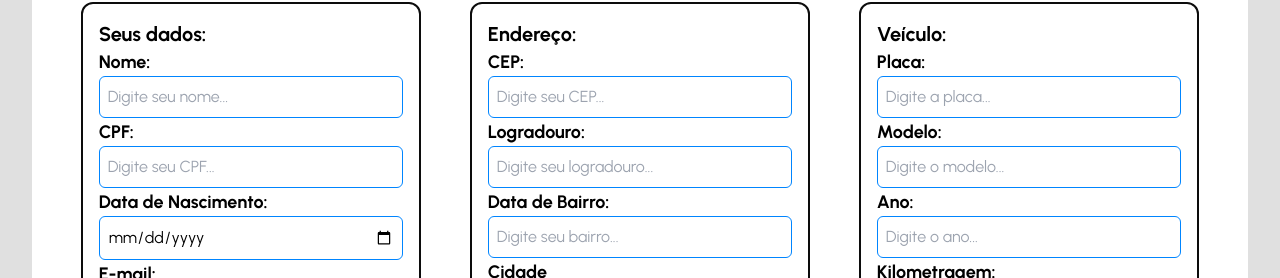
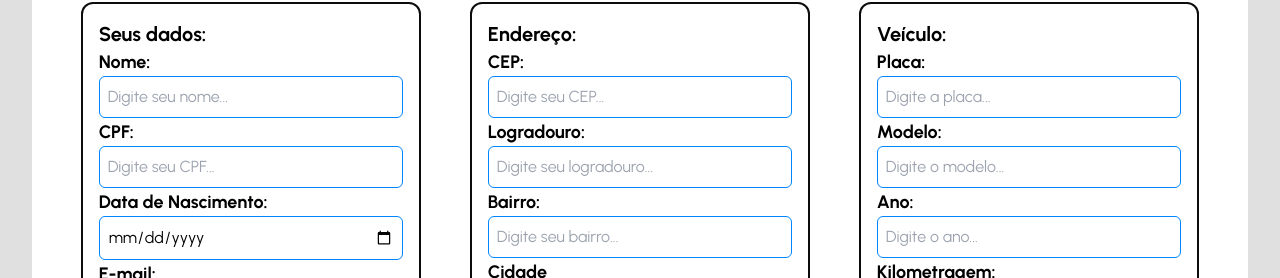
Before and after one commit to tcguus/Sprint4, a Next.js app in the folder sprint4/: page / in a window 1280 px wide. Shown: the part 1730-2008 px from the top of the page. Built offline with nearby package versions, Linux system fonts and the light colour scheme.

Commit message:
Criando a rota para as apis.

```diff
--- a/sprint4/src/app/page.tsx
+++ b/sprint4/src/app/page.tsx
@@ -223,7 +223,7 @@ export default function Home() {
                   <label className='text-lg font-bold' htmlFor="logradouro">Logradouro:</label>
                   <input className='dark:bg-preto border-[1px] border-azul rounded-md p-2' type="text" id="logradouro" name="logradouro" placeholder="Digite seu logradouro..." required></input>
 
-                  <label className='text-lg font-bold' htmlFor="bairro">Data de Bairro:</label>
+                  <label className='text-lg font-bold' htmlFor="bairro">Bairro:</label>
                   <input className='dark:bg-preto border-[1px] border-azul rounded-md p-2' type="text" id="bairro" name="bairro" placeholder="Digite seu bairro..."></input>
 
                   <label className='text-lg font-bold' htmlFor="cidade">Cidade</label>
```
Also changed, not shown: sprint4/src/app/api/cadastro/route.ts (added).
